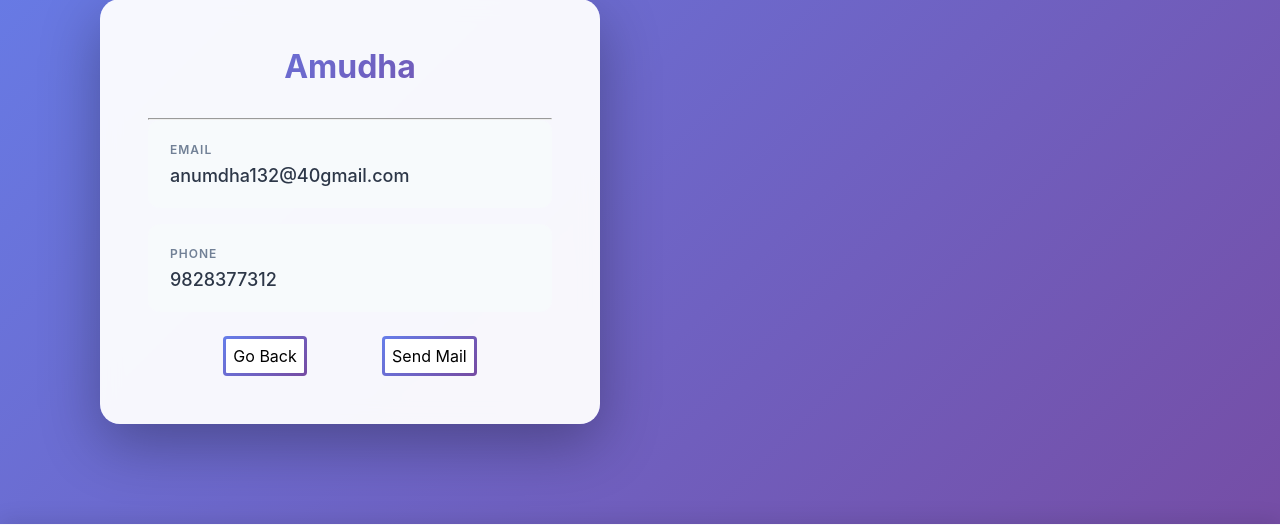
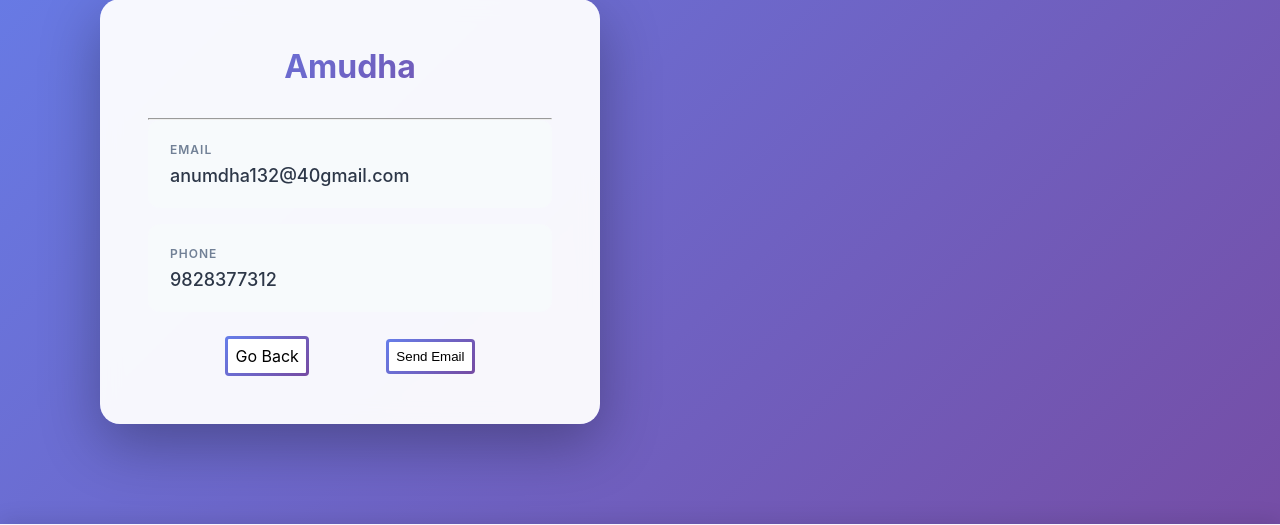
Before and after one commit to grvenkat40/memders_Hub, a Django app: a page that uses templates/detail.html in a window 1280 px wide. Shown: the part 170-695 px from the top of the page. Run offline with Django 5.2, Linux system fonts and the light colour scheme; data comes from the database, SQL or seed files in the repository.

Commit message:
Django Project learning

```diff
--- a/app/views.py
+++ b/app/views.py
@@ -1,7 +1,9 @@
 from django.shortcuts import render, get_object_or_404, redirect
 from django.http import HttpResponse
+from django.views.decorators.http import require_POST
 from django.contrib import messages
 from .models import userreg
+import random
 from django.core.mail import send_mail
 
 def home(request):
@@ -21,7 +23,7 @@ def details(request, slug):
     }
     return render(request, "detail.html", context)
 
-import random
+@require_POST
 def send_test_email(request, slug):
     person = get_object_or_404(userreg, slug=slug)
     otp = random.randint(100000,999999)
--- a/templates/detail.html
+++ b/templates/detail.html
@@ -31,7 +31,11 @@
         </div>
     <div class="btn_box">
         <a href="{% url 'members' %}" class="mem-go-back-btn">Go Back</a>
-        <a href="{% url 'send_email' member.slug %}" class="mem-go-back-btn">Send Mail</a>
+        <form method="post" action="{% url 'send_email' member.slug %}">
+            {% csrf_token %}
+            <button type="submit" class="mem-go-back-btn">Send Email</button>
+        </form>
+            <!-- <a href="{% url 'send_email' member.slug %}" class="mem-go-back-btn">Send Mail</a> -->
     </div>
     </div>
 
```
